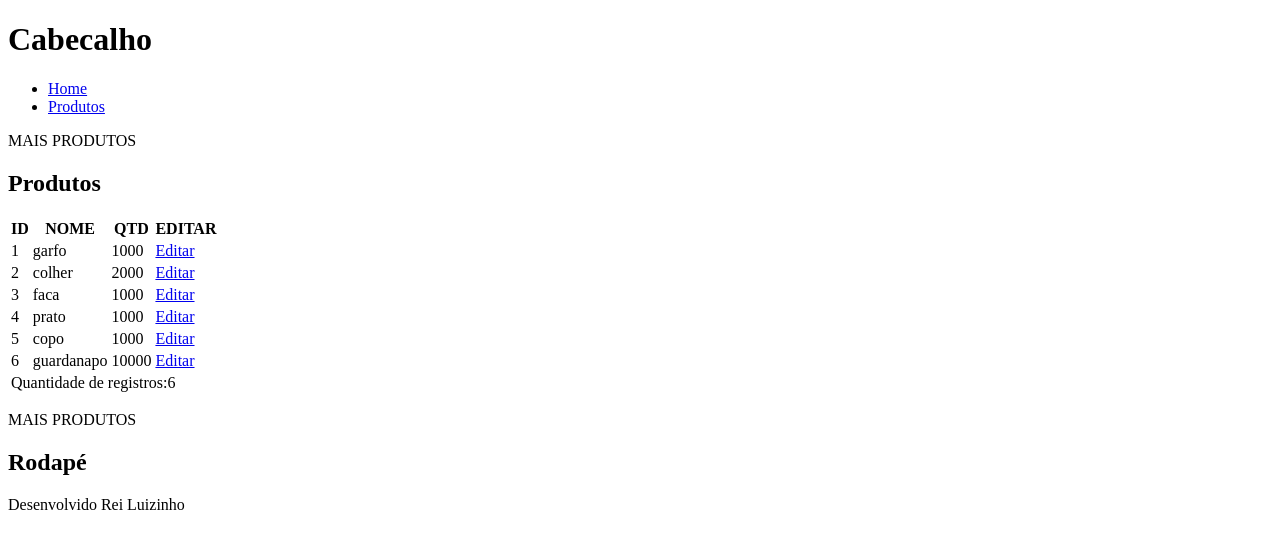
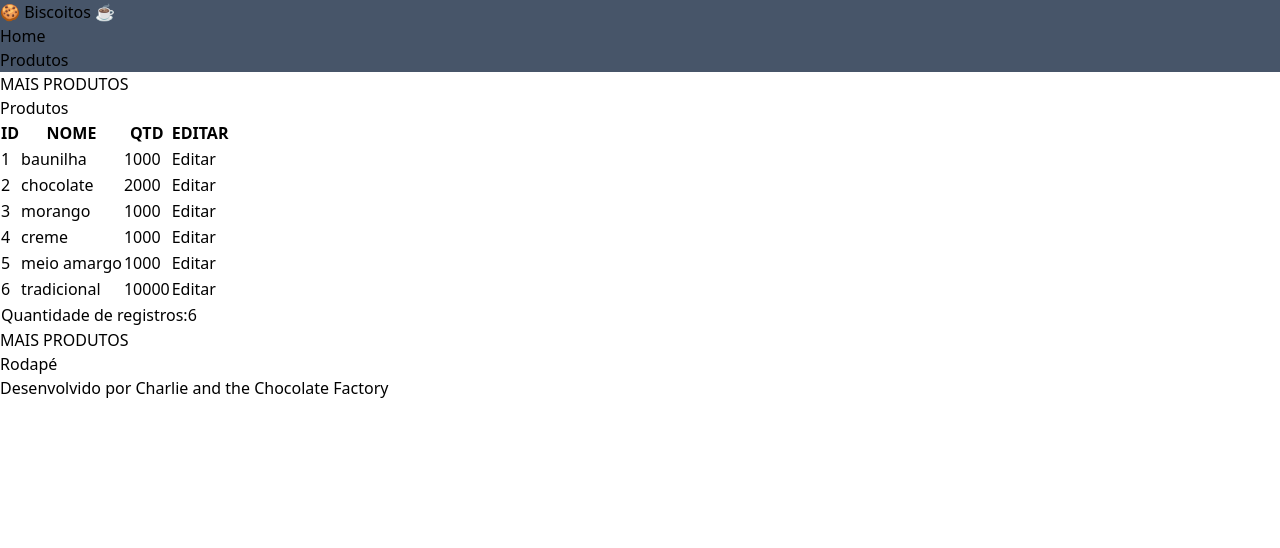
Before and after one commit to 1TDSPM-2024/aula-14-1tdspm-2sem, a Next.js app in the folder aula14/: page /produtos in a window 1280 px wide. Shown: the top 548 px of the page. Built offline with nearby package versions, Linux system fonts and the light colour scheme.

Commit message:
trabalhando com tailwind globals.

```diff
--- /dev/null
+++ b/aula14/src/app/globals.css
@@ -0,0 +1,10 @@
+@tailwind base;
+@tailwind components;
+@tailwind utilities;
+
+
+@layer components{
+    .cabecalho{
+        @apply bg-slate-600;
+    }
+}
--- a/aula14/src/app/layout.tsx
+++ b/aula14/src/app/layout.tsx
@@ -1,11 +1,18 @@
 import Cabecalho from "@/components/Cabecalho/Cabecalho";
 import Rodape from "@/components/Rodape/Rodape";
 import type { Metadata } from "next";
+import "@/app/globals.css";
 
 export const metadata: Metadata = {
-  title: "Meu Boyler Plate",
+  title: "Meus biscoitos",
   description: "Generated by create next app",
 };
+
+export const viewport = {
+  width: "device-width",
+  inicial_scale: 1.0,
+  colorScheme:"dark"
+}
 
 export default function RootLayout({ children, }: Readonly<{ children: React.ReactNode; }>) {
   return (
--- a/aula14/src/app/page.tsx
+++ b/aula14/src/app/page.tsx
@@ -2,7 +2,7 @@
 export default function Home() {
   return (
     <div>
-      <h1>Página Principal</h1>
+      <h1>Página de biscoitos (principal)</h1>
     </div>
   )
 }
--- a/aula14/src/app/produtos/layout.tsx
+++ b/aula14/src/app/produtos/layout.tsx
@@ -2,7 +2,7 @@ import type { Metadata } from "next";
 
 export const metadata: Metadata = {
   title: "PRODUTOS",
-  description: "Criado por Rei Luizinho",
+  description: "Criado por Charlie and the Chocolate Factory",
 };
 
 export default function RootLayout({ children, }: Readonly<{ children: React.ReactNode; }>) {
--- a/aula14/src/app/produtos/page.tsx
+++ b/aula14/src/app/produtos/page.tsx
@@ -3,12 +3,12 @@ import Link from "next/link";
 export default function Produtos() {
 
     const lista = [
-        { id: 1, nome: "garfo", qtd: 1000 },
-        { id: 2, nome: "colher", qtd: 2000 },
-        { id: 3, nome: "faca", qtd: 1000 },
-        { id: 4, nome: "prato", qtd: 1000 },
-        { id: 5, nome: "copo", qtd: 1000 },
-        { id: 6, nome: "guardanapo", qtd: 10000 },
+        { id: 1, nome: "baunilha", qtd: 1000 },
+        { id: 2, nome: "chocolate", qtd: 2000 },
+        { id: 3, nome: "morango", qtd: 1000 },
+        { id: 4, nome: "creme", qtd: 1000 },
+        { id: 5, nome: "meio amargo", qtd: 1000 },
+        { id: 6, nome: "tradicional", qtd: 10000 },
     ];
 
     return (
--- a/aula14/src/components/Cabecalho/Cabecalho.tsx
+++ b/aula14/src/components/Cabecalho/Cabecalho.tsx
@@ -2,8 +2,8 @@ import Menu from "../Menu/Menu";
 
 export default function Cabecalho() {
     return (
-        <header>
-            <h1>Cabecalho</h1>
+        <header className="cabecalho">
+            <h1>🍪 Biscoitos ☕</h1>
             <Menu />
         </header>
     )
--- a/aula14/src/components/Rodape/Rodape.tsx
+++ b/aula14/src/components/Rodape/Rodape.tsx
@@ -2,7 +2,7 @@ export default function Rodape() {
     return (
         <footer>
             <h2>Rodapé</h2>
-            <p>Desenvolvido <span>Rei Luizinho</span></p>
+            <p>Desenvolvido por <span> Charlie and the Chocolate Factory</span></p>
         </footer>
     )
 }
```
Also changed, not shown: aula14/src/app/(styles)/globals.css (deleted), 1 other file (tests, documents, lock files or other folders).
